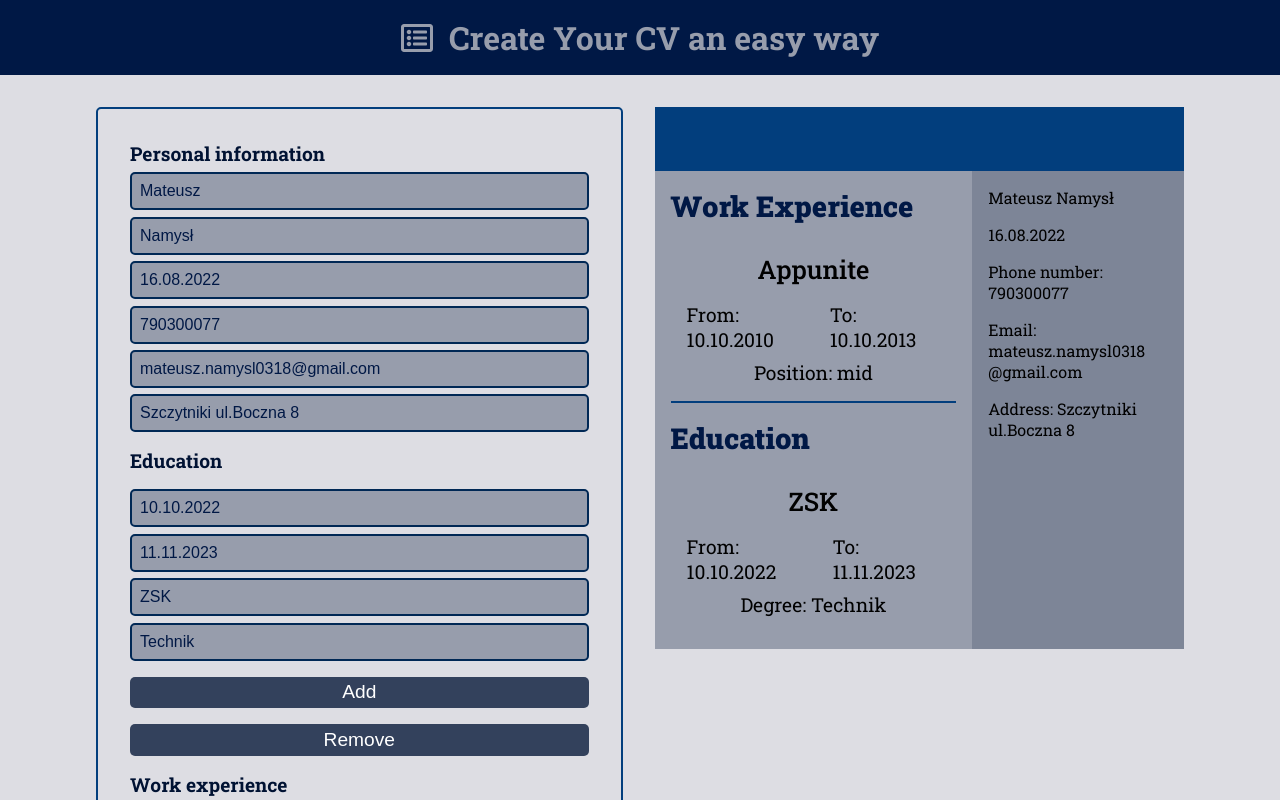
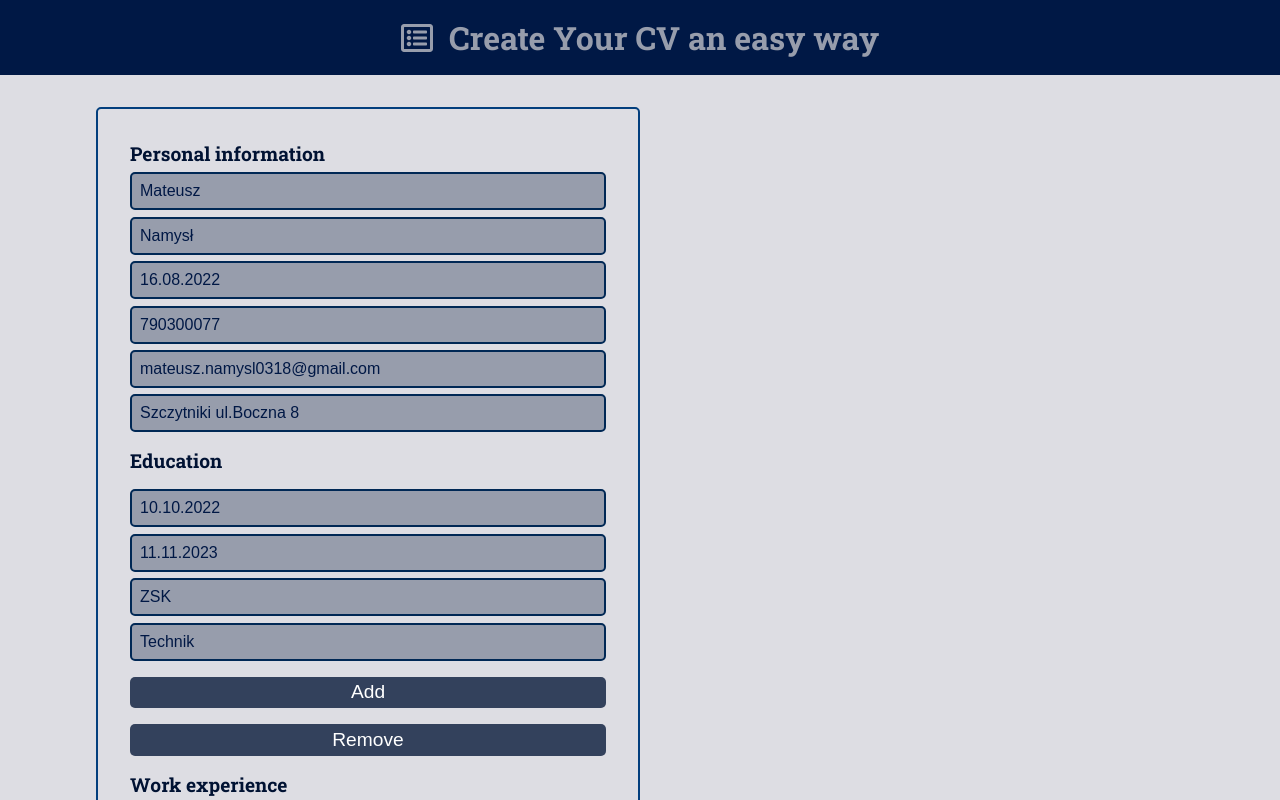
Before and after one commit to MateolCS/cv_generator, a React (Create React App) app: page / in a window 1280 px wide. Shown: the top 800 px of the page. Built offline with nearby package versions, Linux system fonts and the light colour scheme.

Commit message:
Added state for form preview display

```diff
--- a/src/App.js
+++ b/src/App.js
@@ -6,6 +6,7 @@ import CvForm from "./components/CvForm";
 import CV from "./components/cvDisplay/CV";
 
 function App() {
+  const [showCvPreview, setShowCvPreview] = useState(false);
   const [cv, setCv] = useState({
     personalInfo: {
       name: "Mateusz",
@@ -38,7 +39,7 @@ function App() {
       <Header />
       <div className="container">
         <CvForm cv={cv} modifyCv={setCv} />
-        <CV cv={cv} />
+        {showCvPreview && <CV cv={cv} />}
       </div>
       <Footer />
     </>
```
